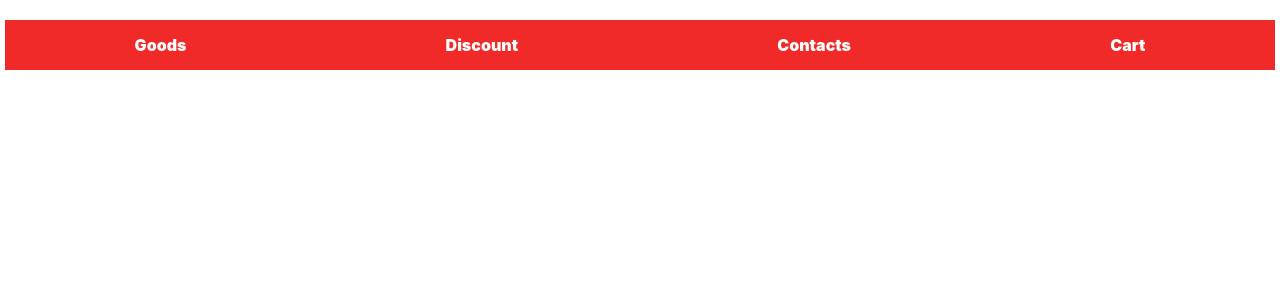
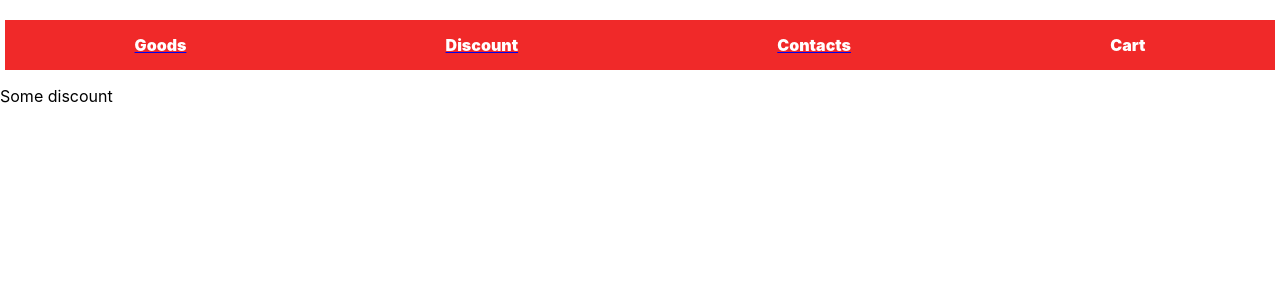
Before and after one commit to aliaksei7985/react-homework, a React (Create React App) app: page /discount in a window 1280 px wide. Shown: the top 300 px of the page. Built offline with nearby package versions, Linux system fonts and the light colour scheme.

Commit message:
lesson 225

```diff
--- a/package.json
+++ b/package.json
@@ -8,6 +8,7 @@
     "@testing-library/user-event": "^13.5.0",
     "react": "^18.2.0",
     "react-dom": "^18.2.0",
+    "react-router-dom": "^6.9.0",
     "react-scripts": "5.0.1",
     "web-vitals": "^2.1.4"
   },
--- a/src/App.js
+++ b/src/App.js
@@ -1,15 +1,29 @@
-import logo from './logo.svg';
+import { Routes, Route, Link } from 'react-router-dom';
+
 import './App.css';
+import Goods from './components/Goods/Goods';
+import Discount from './components/Discount/Discount';
+import Contacts from './components/Contacts/Contacts'
 
 function App() {
   return (
-    <menu className="App">
-      <li><a className='item' href='#'>Goods</a></li>
-      <li><a className='item' href='#'>Discount</a></li>
-      <li><a className='item' href='#'>Contacts</a></li>
-      <li><a className='item' href='#'>Cart</a></li>
-    </menu>
-  );
+    <>
+      <header>
+        <menu className="App">
+          <Link to='goods'><a className='item' href='#'>Goods</a></Link>
+          <Link to='discount'><a className='item' href='#'>Discount</a></Link>
+          <Link to='contacts'><a className='item' href='#'>Contacts</a></Link>
+          <li><a className='item' href='#'>Cart</a></li>
+        </menu>
+      </header>
+
+    <Routes>
+      <Route path='/goods' element={<Goods/>} />
+      <Route path='/discount' element={<Discount/>} />
+      <Route path='/contacts' element={<Contacts/>} />
+    </Routes>
+    </>
+  )
 }
 
 export default App;
--- /dev/null
+++ b/src/components/Contacts/Contacts.jsx
@@ -0,0 +1,10 @@
+function Contacts(props) {
+    return (
+      <p>
+        Some contacts
+
+      </p>
+    );
+  }
+
+  export default Contacts;
--- /dev/null
+++ b/src/components/Discount/Discount.jsx
@@ -0,0 +1,9 @@
+function Discount(props) {
+    return (
+      <p>
+        Some discount
+      </p>
+    );
+  }
+
+  export default Discount;
--- /dev/null
+++ b/src/components/Goods/Goods.jsx
@@ -0,0 +1,9 @@
+function Goods(props) {
+    return (
+      <p>
+        Some goods
+      </p>
+    );
+  }
+
+  export default Goods;
--- a/src/index.js
+++ b/src/index.js
@@ -3,11 +3,14 @@ import ReactDOM from 'react-dom/client';
 import './index.css';
 import App from './App';
 import reportWebVitals from './reportWebVitals';
+import { BrowserRouter } from 'react-router-dom';
 
 const root = ReactDOM.createRoot(document.getElementById('root'));
 root.render(
   <React.StrictMode>
-    <App/>
+    <BrowserRouter>
+      <App/>
+    </BrowserRouter>
   </React.StrictMode>
 );
 
```
Also changed, not shown: 1 other file (tests, documents, lock files or other folders).
